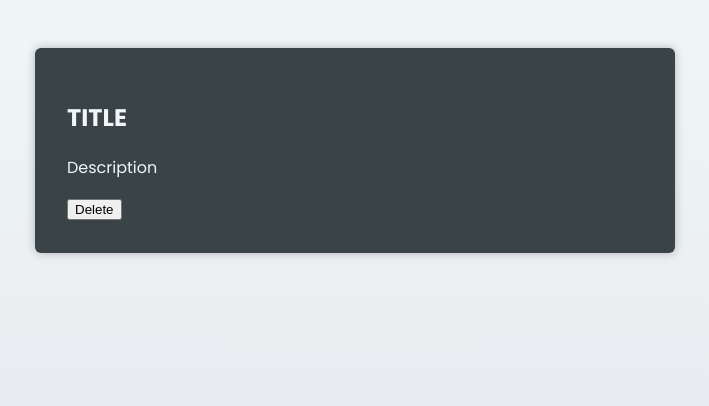
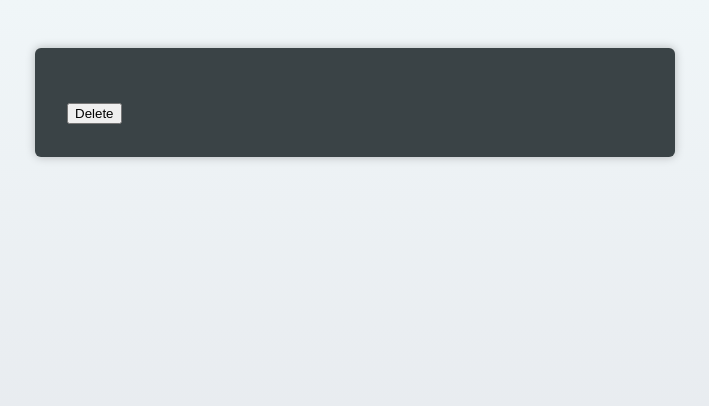
Before and after one commit to Nikolaj-Georgiev/TS-playground, a React (Vite) app in the folder react-ts-basics/: page / in a window 1280 px wide. Shown: the top 406 px of the page, without its empty margins (285-994 px from the left). Built offline with nearby package versions, Linux system fonts and the light colour scheme; the HTML template or start-up script is replaced by a standard one.

Commit message:
props types

```diff
--- a/react-ts-basics/src/components/CourseGoal.tsx
+++ b/react-ts-basics/src/components/CourseGoal.tsx
@@ -1,9 +1,12 @@
-export default function CourseGoal() {
+export default function CourseGoal(props: {
+  title: string;
+  description: string;
+}) {
   return (
     <article>
       <div>
-        <h2>TITLE</h2>
-        <p>Description</p>
+        <h2>{props.title}</h2>
+        <p>{props.description}</p>
       </div>
       <button>Delete</button>
     </article>
```
